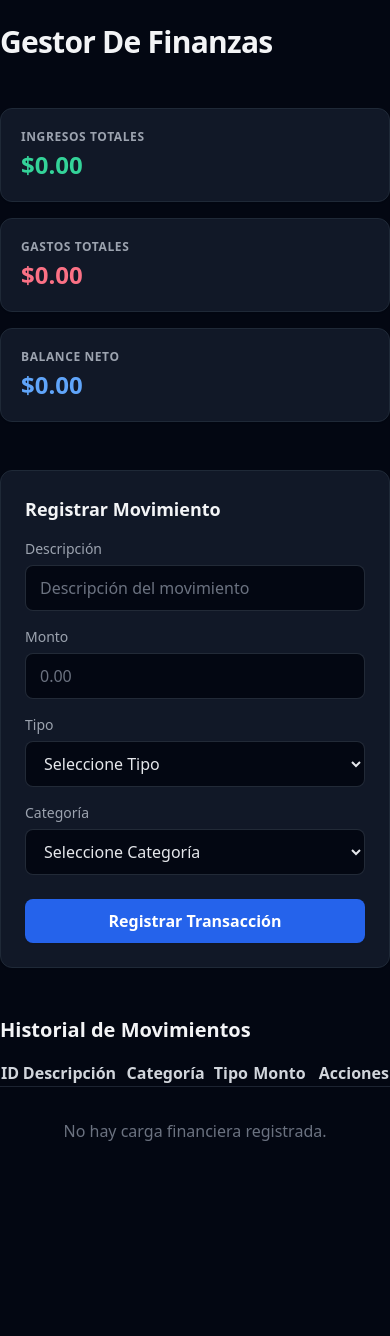
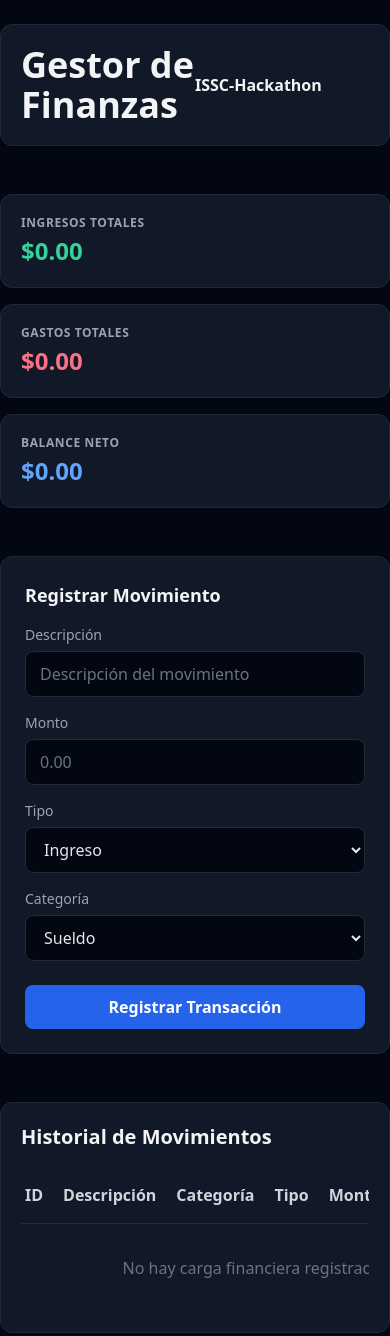
Before and after one commit to AmericanSuZuKi/INSTITUTO-SUPERIOR-SANTA-ROSA-DE-CALAMUCHITA-HACKATON-2026, a plain HTML site: page index.html in a window 390 px wide. Before the commit the page ends 1199 px from the top, so only its background shows below. Drawn offline with nearby package versions, Linux system fonts and the light colour scheme.

Commit message:
Refactor index.html for improved layout and categories
Updated the HTML structure and improved the layout for better readability and user experience. Added new categories for transactions and adjusted the header.

```diff
--- a/index.html
+++ b/index.html
@@ -12,16 +12,18 @@
 <body
     class="flex flex-col w-full bg-gray-950 text-gray-300 text-base items-center px-(--page-padding) py-6 [--page-padding:--spacing(4)] sm:[--page-padding:--spacing(8)] min-h-screen">
 
-    <!-- Parent -->
+    <!-- parent -->
     <div class="w-full max-w-4xl space-y-12">
 
         <!-- Header / Título -->
-        <div class="w-full">
-            <h1 class="w-full text-gray-100 font-bold text-3xl md:text-4xl capitalize tracking-tight">Gestor de Finanzas
-            </h1>
+        <div class="bg-gray-900 border border-gray-800 rounded-xl p-5 shadow-sm">
+            <header class="container mx-auto flex justify-between items-center">
+                <h1 class="w-full text-gray-100 font-bold text-4xl md:text-4xl">Gestor de Finanzas</h1>
+                <p class="w-full text-gray-100 font-bold text-1xl md:text-1xl">ISSC-Hackathon</p>
+            </header>
         </div>
 
-        <!-- Panel De Balance Global (Tarjetas) -->
+        <!-- Panel de Balance Global (Tarjetas) -->
         <div class="grid grid-cols-1 sm:grid-cols-3 gap-4">
             <div class="bg-gray-900 border border-gray-800 rounded-xl p-5 shadow-sm">
                 <h3 class="text-xs font-semibold uppercase tracking-wider text-gray-400 mb-1">Ingresos Totales</h3>
@@ -37,9 +39,10 @@
             </div>
         </div>
 
-        <!-- Formulario De Registro -->
+        <!-- Formulario de Registro -->
         <div class="bg-gray-900 border border-gray-800 rounded-xl p-6 shadow-sm">
             <h2 class="text-lg font-bold text-gray-100 mb-4">Registrar Movimiento</h2>
+
             <form id="form-transaccion" class="grid grid-cols-1 sm:grid-cols-2 gap-4">
                 <div class="sm:col-span-2">
                     <label class="block text-gray-400 font-medium mb-1.5 text-sm" for="descripcion">Descripción</label>
@@ -56,9 +59,8 @@
                 <div>
                     <label class="block text-gray-400 font-medium mb-1.5 text-sm" for="tipo">Tipo</label>
                     <select
-                        class="w-full bg-gray-950 border border-gray-700/60 rounded-lg py-2.5 px-3.5 text-gray-200 focus:outline-none focus:ring-2 focus:ring-blue-500"
-                        id="tipo" required>
-                        <option value="" class="bg-gray-950">Seleccione Tipo</option>
+                        class="w-full bg-gray-950 border border-gray-700/60 rounded-lg py-2.5 px-3.5 text-gray-200 placeholder-gray-500 focus:outline-none focus:ring-2 focus:ring-blue-500"
+                        id="tipo" placeholder="Seleccione Tipo" required>
                         <option value="ingreso" class="bg-gray-950">Ingreso</option>
                         <option value="gasto" class="bg-gray-950">Gasto</option>
                     </select>
@@ -68,35 +70,36 @@
                     <select
                         class="w-full bg-gray-950 border border-gray-700/60 rounded-lg py-2.5 px-3.5 text-gray-200 focus:outline-none focus:ring-2 focus:ring-blue-500"
                         id="categoria" required>
-                        <option value="" class="bg-gray-950">Seleccione Categoría</option>
                         <option value="Sueldo" class="bg-gray-950">Sueldo</option>
                         <option value="Comida" class="bg-gray-950">Comida</option>
                         <option value="Transporte" class="bg-gray-950">Transporte</option>
+                        <option value="Entretenimiento" class="bg-gray-950">Entretenimiento</option>
+                        <option value="Salud" class="bg-gray-950">Salud</option>
+                        <option value="Educación" class="bg-gray-950">Educación</option>
                         <option value="Otros" class="bg-gray-950">Otros</option>
                     </select>
                 </div>
                 <div class="sm:col-span-2 pt-2">
                     <button type="submit"
-                        class="w-full bg-blue-600 hover:bg-blue-700 text-white font-semibold py-2.5 px-4 rounded-lg transition shadow-sm cursor-pointer">Registrar
+                        class="w-full bg-blue-600 hover:bg-blue-700 text-white font-semibold py-2.5 px-1 rounded-lg transition shadow-sm cursor-pointer">Registrar
                         Transacción</button>
                 </div>
             </form>
         </div>
-
-        <!-- Table Sec (Historial De Movimientos) -->
-        <div class="w-full">
+        <!-- Table Sec (Historial de Movimientos) -->
+        <div class="bg-gray-900 border border-gray-800 rounded-xl p-5 shadow-sm">
             <h2 class="text-xl font-bold text-gray-100 mb-4">Historial de Movimientos</h2>
             <div class="-mx-(--page-padding) flex overflow-x-auto">
                 <div class="px-(--page-padding) grow w-full">
                     <table class="min-w-full whitespace-nowrap text-left text-gray-400">
                         <thead class="text-gray-300 border-b border-gray-700/50">
                             <tr>
-                                <th>ID</th>
-                                <th>Descripción</th>
-                                <th>Categoría</th>
-                                <th>Tipo</th>
-                                <th>Monto</th>
-                                <th class="text-right">Acciones</th>
+                                <th class="p-4 pl-1 font-semibold">ID</th>
+                                <th class="p-4 pl-1 font-semibold">Descripción</th>
+                                <th class="p-4 pl-1 font-semibold">Categoría</th>
+                                <th class="p-4 pl-1 font-semibold">Tipo</th>
+                                <th class="p-4 pl-1 font-semibold">Monto</th>
+                                <th class="p-4 pl-1 font-semibold">Acciones</th>
                             </tr>
                         </thead>
                         <tbody id="tabla-movimientos" class="divide-gray-700/50 divide-y">
@@ -110,16 +113,9 @@
                 </div>
             </div>
         </div>
-
     </div>
-
-    <!-- Inyector Del Módulo JavaScript -->
+    <!-- Inyector del módulo JavaScript -->
     <script type="module" src="app.js"></script>
 </body>
 
 </html>
-<!-- Esto Es El Inyector Del Modulo "app.js" -->
-
-    <script type="module" src="app.js"></script>
-</body>
-</html>
```
